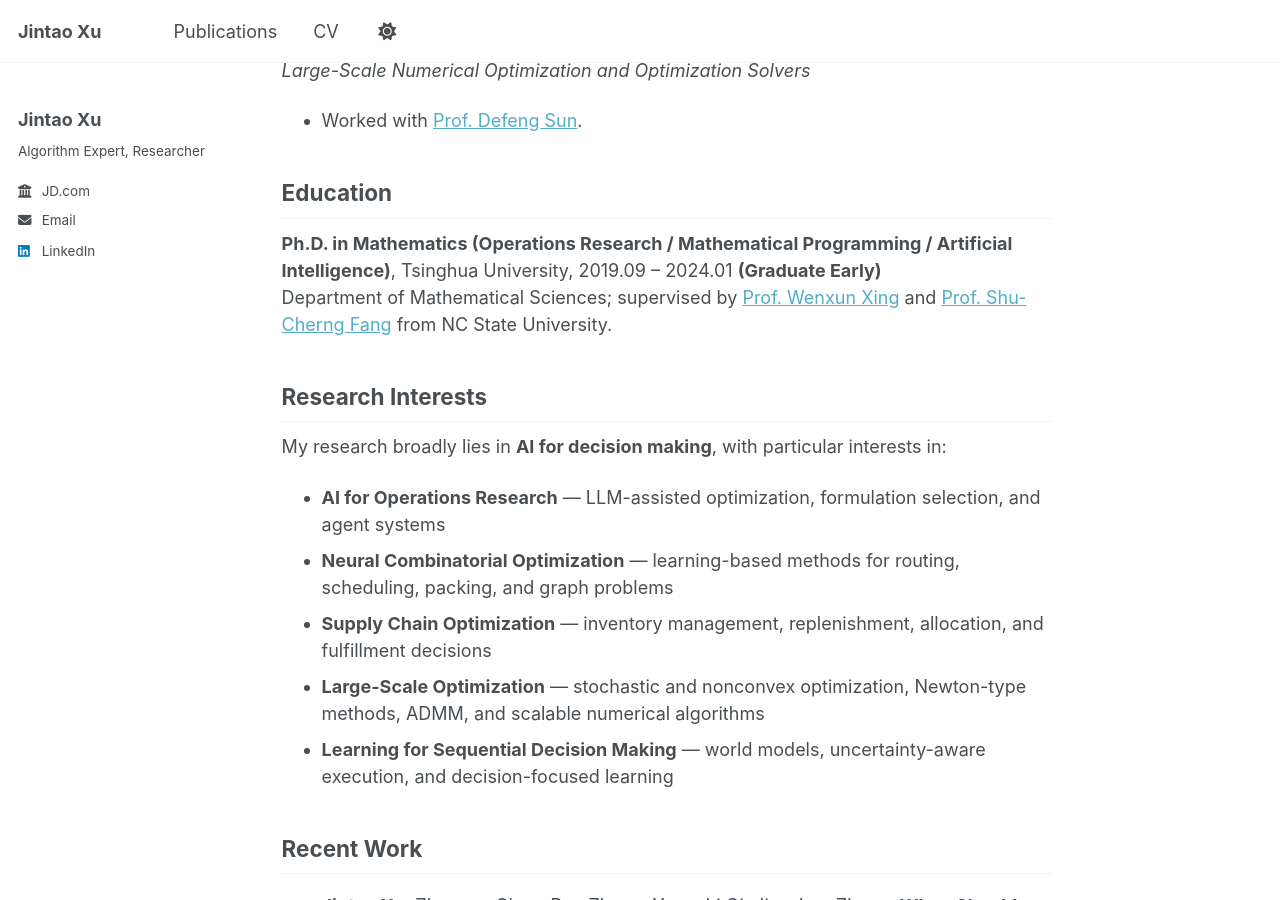
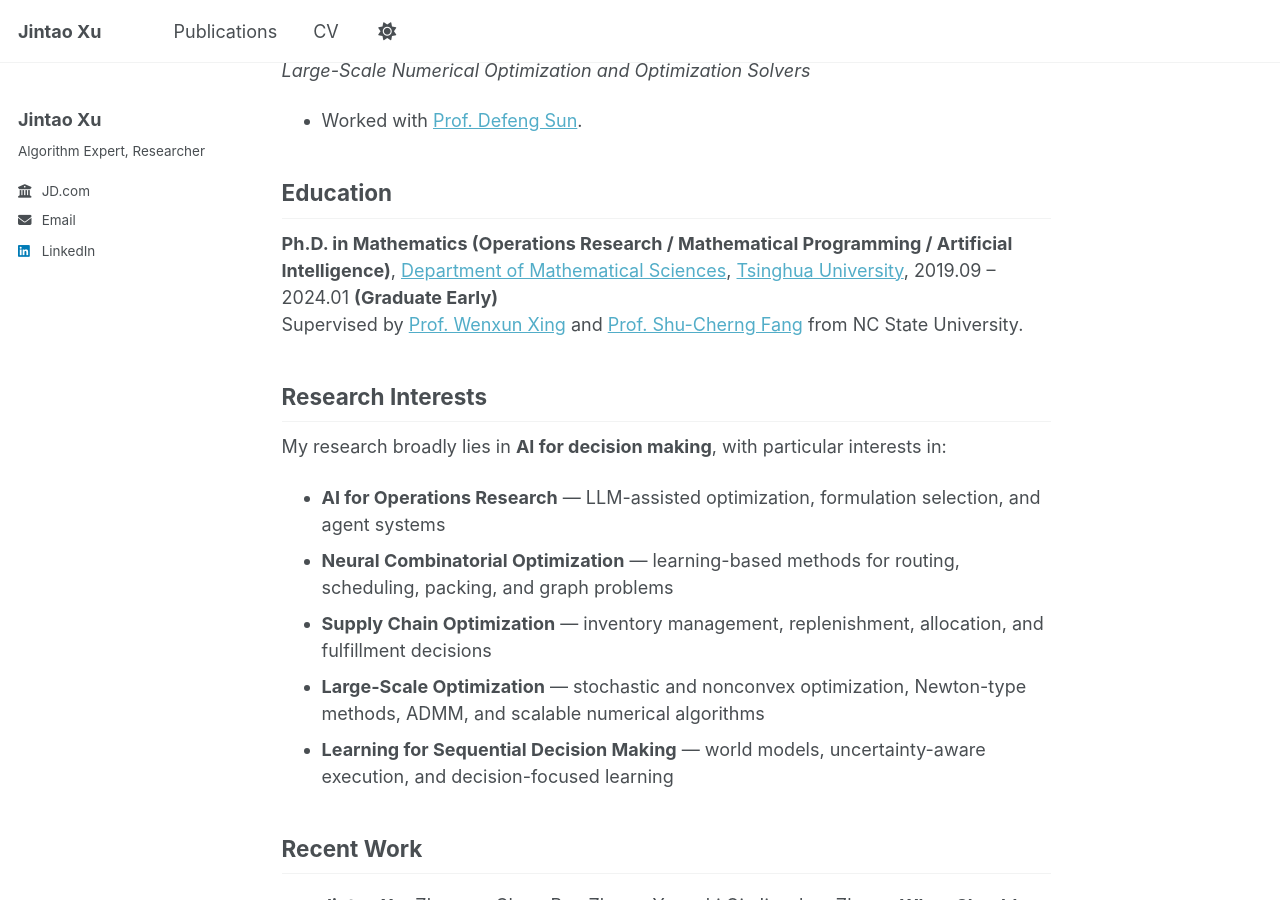
Before and after one commit to JintaoXuMath/JintaoXuMath.github.io, a Jekyll site: the page built from _pages/about.md, in a window 1280 px wide and 900 px high, scrolled down 833 px. Built offline with Jekyll 4.4.1, drawn with Linux system fonts in a browser that asks for light colours; part of the change alters nothing that is shown.

```diff
--- a/_pages/about.md
+++ b/_pages/about.md
@@ -29,8 +29,8 @@ Before joining JD.com, I was a Postdoctoral Fellow in the [Department of Applied
 
 ## Education
 
-**Ph.D. in Mathematics (Operations Research / Mathematical Programming / Artificial Intelligence)**, Tsinghua University, 2019.09 – 2024.01 **(Graduate Early)**
-Department of Mathematical Sciences; supervised by [Prof. Wenxun Xing](https://www.genealogy.math.ndsu.nodak.edu/id.php?id=182440) and [Prof. Shu-Cherng Fang](https://ise.ncsu.edu/people/fang/) from NC State University.
+**Ph.D. in Mathematics (Operations Research / Mathematical Programming / Artificial Intelligence)**, [Department of Mathematical Sciences](https://math.tsinghua.edu.cn/mathen/), [Tsinghua University](https://www.tsinghua.edu.cn/en/), 2019.09 – 2024.01 **(Graduate Early)**
+Supervised by [Prof. Wenxun Xing](https://www.genealogy.math.ndsu.nodak.edu/id.php?id=182440) and [Prof. Shu-Cherng Fang](https://ise.ncsu.edu/people/fang/) from NC State University.
 
 
 ## Research Interests
```
